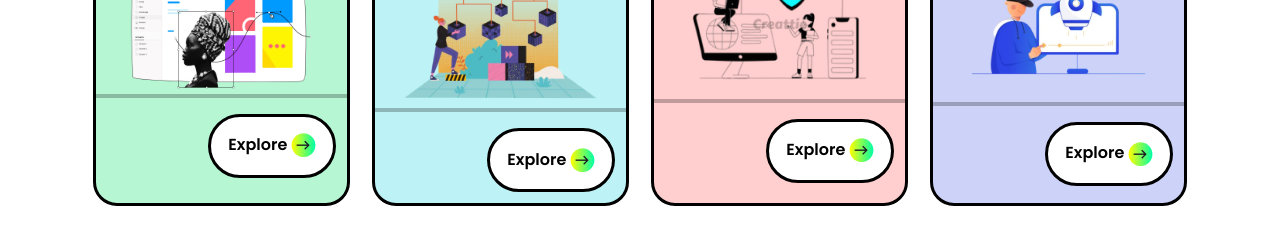
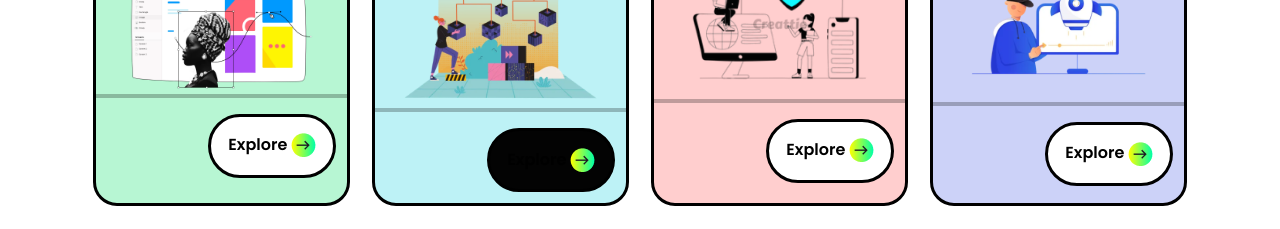
Before and after one commit to Krisha1703/Chaintech-Network-Template, a plain HTML site: page index.html in a window 1280 px wide. Shown: the part 900-1129 px from the top of the page. Drawn offline with nearby package versions, Linux system fonts and the light colour scheme.

Commit message:
Update index.html

```diff
--- a/index.html
+++ b/index.html
@@ -142,7 +142,7 @@
 
                             <div class="footer"><!--Footer part of container-2-->
                                 <!--Bootstrap class: rounded-pill to create rounded button-->
-                                <button class="rounded-pill" id="section-button">
+                                <button class="rounded-pill" id="section-button" style="background-color: #030303">
                                     Explore
                                     <img src="./images/gradient-arrow.png" alt="" class="gradient-arrow">
                                 </button>
```
